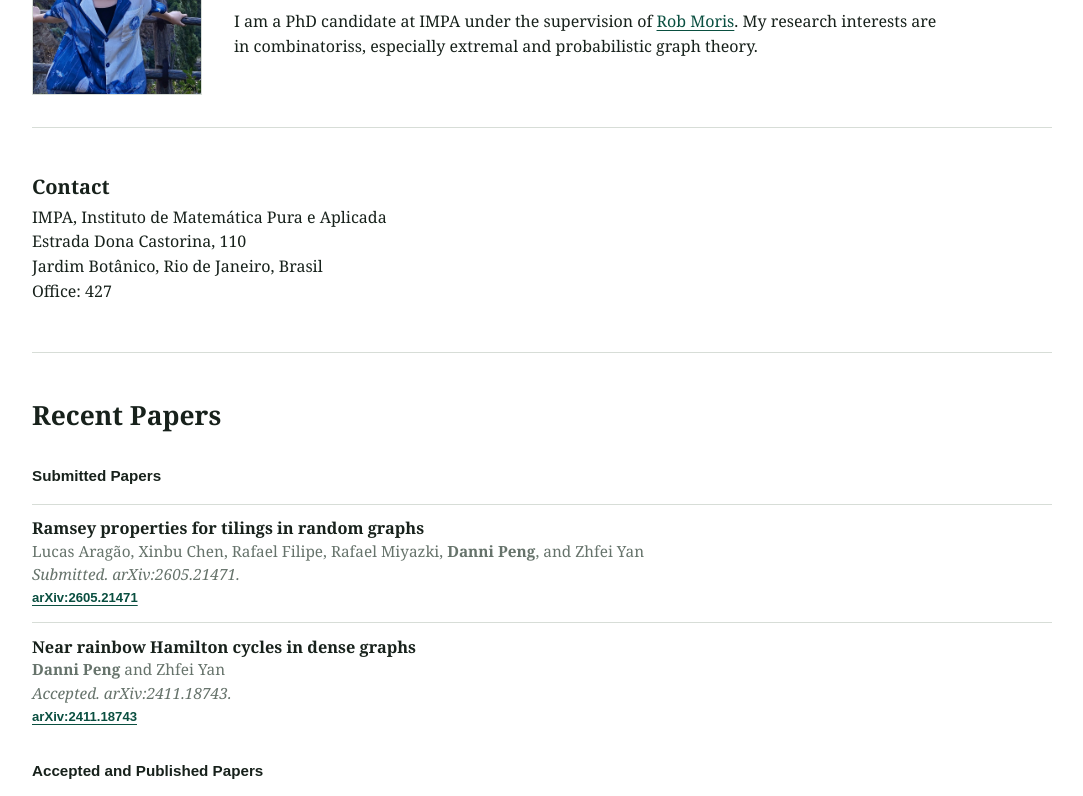
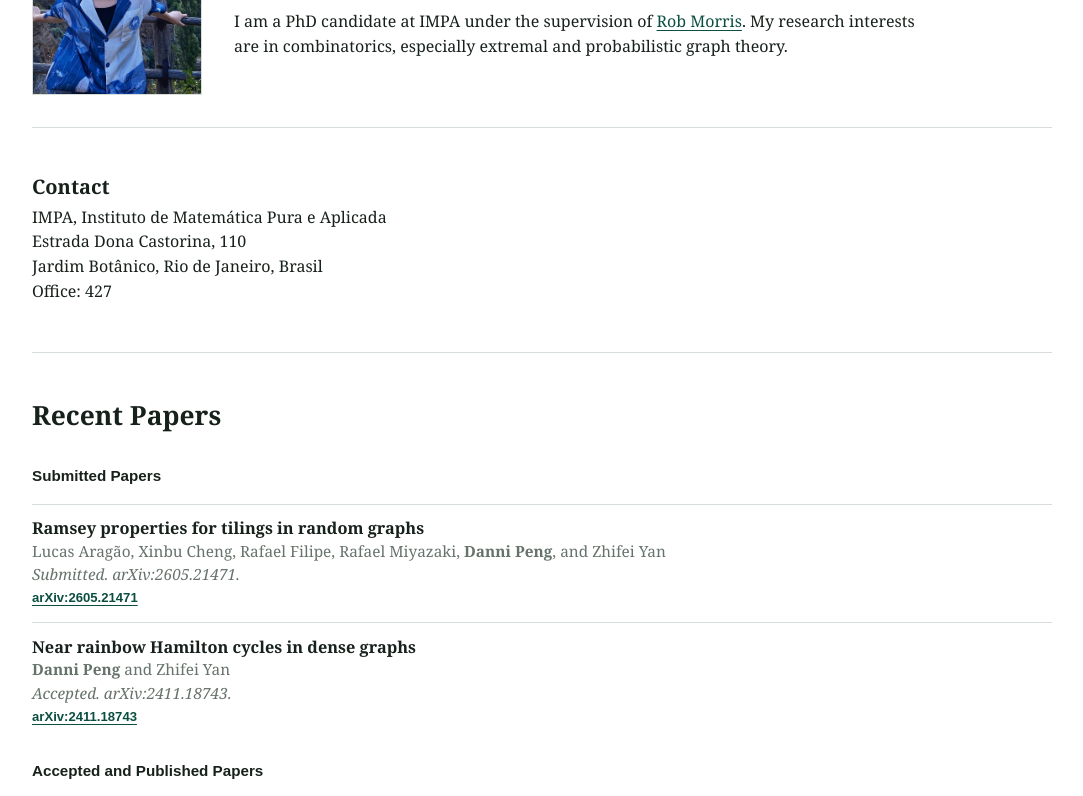
Before and after one commit to danni-peng/danni-peng.github.io, a plain HTML site: page index.html in a window 1280 px wide. Shown: the part 146-942 px from the top of the page, without its empty margins (98-1181 px from the left). Drawn offline with Linux system fonts and the light colour scheme.

Commit message:
Update index.html

```diff
--- a/index.html
+++ b/index.html
@@ -31,8 +31,8 @@
           <p class="email-line">Email: danni.peng@impa.br</p>
           <p class="summary">
             I am a PhD candidate at IMPA under the supervision of
-            <a href="https://robiscounting.github.io/">Rob Moris</a>. My research interests are in
-            combinatoriss, especially extremal and probabilistic graph theory.
+            <a href="https://robiscounting.github.io/">Rob Morris</a>. My research interests are in
+            combinatorics, especially extremal and probabilistic graph theory.
           </p>
 
         </div>
@@ -62,8 +62,8 @@
           <li class="paper" data-kind="preprint">
             <h3>Ramsey properties for tilings in random graphs</h3>
             <p class="authors">
-              Lucas Aragão, Xinbu Chen, Rafael Filipe, Rafael Miyazki,
-              <strong>Danni Peng</strong>, and Zhfei Yan
+              Lucas Aragão, Xinbu Cheng, Rafael Filipe, Rafael Miyazaki,
+              <strong>Danni Peng</strong>, and Zhifei Yan
             </p>
             <p class="venue">Submitted. arXiv:2605.21471.</p>
             <div class="links">
@@ -73,7 +73,7 @@
 
           <li class="paper" data-kind="preprint">
             <h3>Near rainbow Hamilton cycles in dense graphs</h3>
-            <p class="authors"><strong>Danni Peng</strong> and Zhfei Yan</p>
+            <p class="authors"><strong>Danni Peng</strong> and Zhifei Yan</p>
             <p class="venue">Accepted. arXiv:2411.18743.</p>
             <div class="links">
               <a href="https://arxiv.org/abs/2411.18743">arXiv:2411.18743</a>
```
